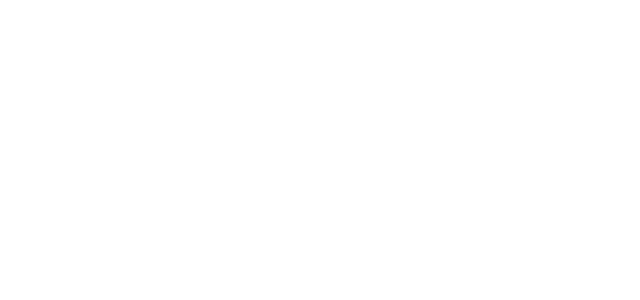
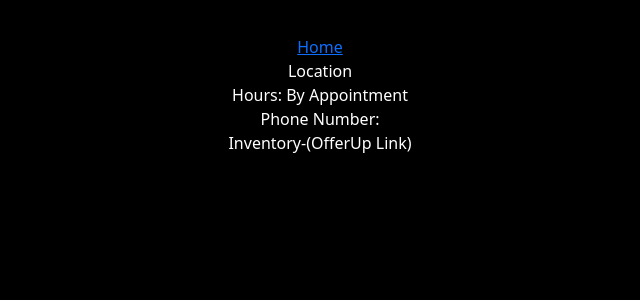
Before and after one commit to kodiakshuksan/MathiasAppliances, a React (Create React App) app in the folder appliances-website/: page /StoreInfo in a window 1280 px wide. Shown: the top 300 px of the page, without its empty margins (320-960 px from the left). Built offline with nearby package versions, Linux system fonts and the light colour scheme.

Commit message:
links are working and text and minimal styling are being rendered

```diff
--- a/appliances-website/src/App.js
+++ b/appliances-website/src/App.js
@@ -11,8 +11,8 @@
       <Router>
       <div>
         <Route exact path="/" component={LandingPage} />
-        <Route exact path="/home" component={LandingPage} />
-        <Route exact path="/resume" component={StoreInfo} />
+        <Route exact path="/LandingPage" component={LandingPage} />
+        <Route exact path="/StoreInfo" component={StoreInfo} />
       </div>
     </Router>
 
--- a/appliances-website/src/components/HomePage/landingPage.css
+++ b/appliances-website/src/components/HomePage/landingPage.css
@@ -2,4 +2,13 @@
     background-color: black;
     color: white;
     height: 1000px;
+    text-align: center;
+    padding-top: 35px;
 }
+
+.storeInfoLink {
+    padding-top: 35px;
+    padding-left: 700px;
+    color: white;
+    text-decoration: none;
+}
--- a/appliances-website/src/components/HomePage/landingPage.js
+++ b/appliances-website/src/components/HomePage/landingPage.js
@@ -4,7 +4,14 @@
 const LandingPage = () => {
     return (
         <div className="businessName">
-            Mathias Appliances
+            <nav className="storeInfoLink">
+                    <a href="/storeInfo" alt="">Store Information</a>
+            </nav>
+
+            <div>
+            <h1>Mathias Appliances</h1>
+
+            </div>
         </div>
     )
 }
--- a/appliances-website/src/components/StoreInfoPage/storeInfo.css
+++ b/appliances-website/src/components/StoreInfoPage/storeInfo.css
@@ -0,0 +1,11 @@
+.infoContainer {
+    background-color: black;
+    color: white;
+    height: 1000px;
+    text-align: center;
+    padding-top: 35px;
+}
+
+.homeLink {
+    color: white;
+}
--- a/appliances-website/src/components/StoreInfoPage/storeInfo.js
+++ b/appliances-website/src/components/StoreInfoPage/storeInfo.js
@@ -1,12 +1,16 @@
 import React from 'react'
+import "./storeInfo.css"
 
 const StoreInfo = () => {
     return (
-        <div>
-            location
-            By Appt.
-            Phone Number
-            Inventory-Link to offerUP
+        <div className="infoContainer">
+            <nav>
+                <a href="/LandingPage" alt="">Home</a>
+            </nav>
+                <div>Location</div>
+                    <div>Hours: By Appointment</div>
+                        <div>Phone Number:</div>
+                            <div>Inventory-(OfferUp Link)</div>
         </div>
     )
 }
```
